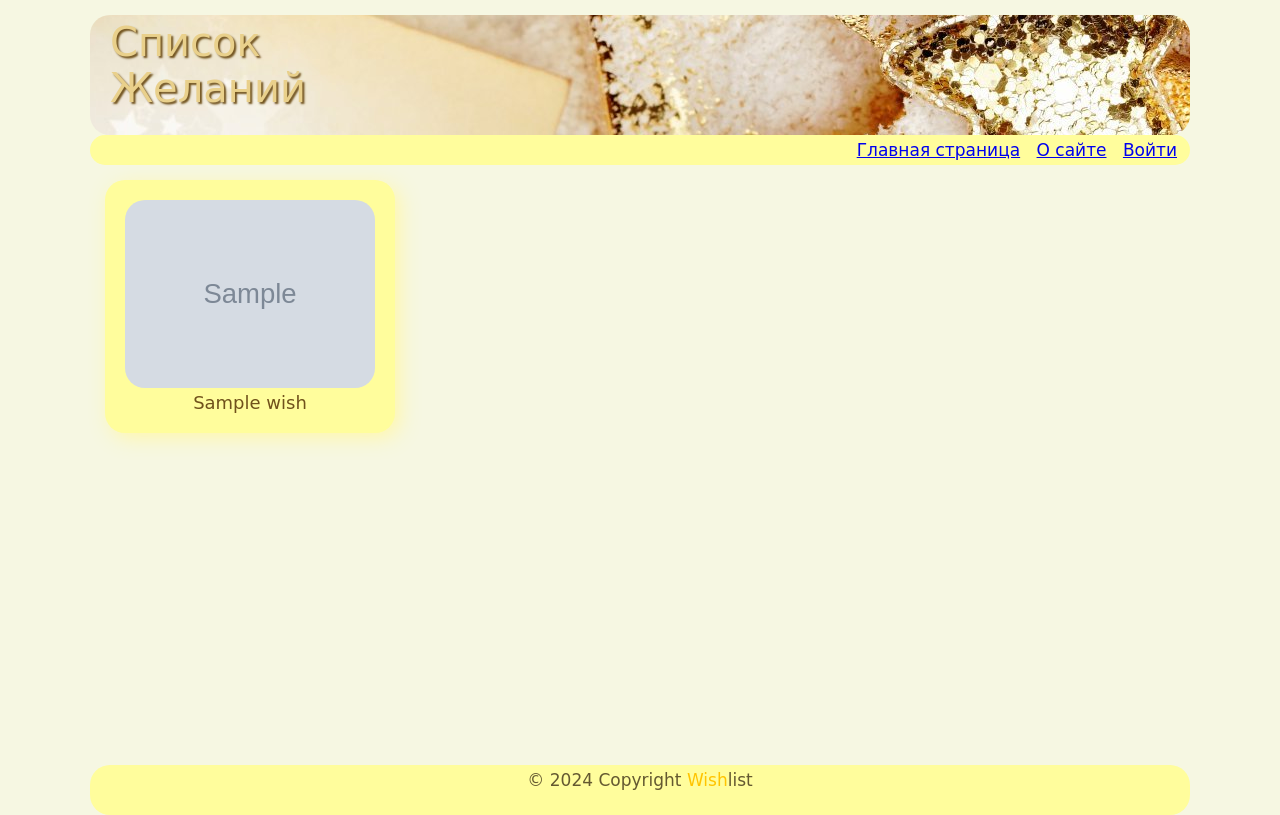
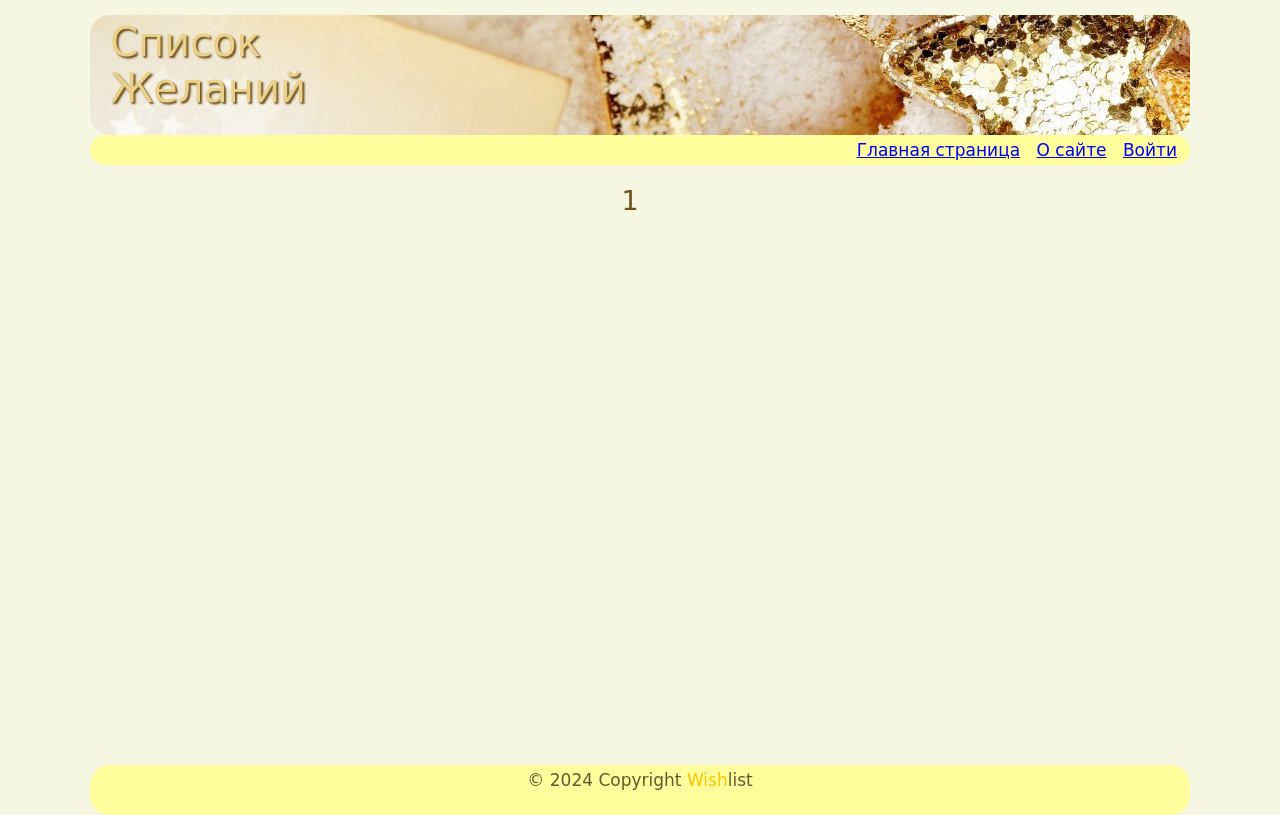
Before and after one commit to Trivium1999/wishlist, a Django app: page / in a window 1280 px wide. Run offline with Django 4.2, Linux system fonts and the light colour scheme; tables that the repository leaves empty hold one stand-in row (values such as "Sample post"); grey boxes marked "Sample" are stand-in pictures.

Commit message:
сделала grid и пагинацию

```diff
--- a/list/views.py
+++ b/list/views.py
@@ -11,6 +11,8 @@ from .utils import *
 class WishIndex(DataMixin, ListView):
     model = Wish
     template_name = 'list/index.html'
+    context_object_name = 'wishes'
+    paginate_by = 6
 
     def get_context_data(self, *, object_list=None, **kwargs):
         context = super().get_context_data(**kwargs)
--- a/static/css/style.css
+++ b/static/css/style.css
@@ -5,7 +5,7 @@
 
 html, body {
     height: 100%;
-    background: #f6f7e2;
+    background:  #f6f7e2;
 }
 
 img {
@@ -73,6 +73,8 @@ ul.mainmenu li {
     text-align: center;
 }
 
+
+
 .title_details {
     margin-left: 50px;
     margin-bottom: 15px;
@@ -136,3 +138,55 @@ ul.mainmenu li {
 .index_title_btn:hover {
     background-color: #fbffc4;
 }
+
+.index_user {
+    display: grid;
+    grid-template-columns: repeat(3, 1fr);
+}
+
+
+.list-pages {
+    text-align: center;
+	margin: 0 0 20px 0;
+}
+
+.list-pages ul {
+    margin: 20px 0 0 0;
+	padding: 0;
+	list-style: none;
+}
+
+.list-pages ul li {
+    display: inline-block;
+	margin: 0 20px 0 0;
+}
+
+.list-page a {
+    text-decoration: None;
+}
+
+.list-pages .page-num, .page-num-selected {
+    display: inline-block;
+	width: 60px;
+	height: 44px;
+	border: 1px solid #f5e980;
+	border-radius: 10px;
+    color: #70511b;
+    font-size: 27px;
+    font-family: Comic Sans MS, Geneva, Arial, Helvetica, sans-serif;
+    text-decoration: none;
+}
+
+.list-pages .page-num:hover {
+	box-shadow: 3px 3px 1px #f4f5b3;
+}
+
+.list-pages .page-num-selected {
+	border: none;
+	color: #70511b;
+	font-size: 27px;
+}
+
+.list-pages .page-num-selected:hover {
+	box-shadow: none;
+}
--- a/templates/base.html
+++ b/templates/base.html
@@ -14,6 +14,7 @@
     <div class="header">
       <div class="header_text">{{heading}}</div>
     </div>
+
     <ul class="mainmenu">
       {% block mainmenu %}
           {% for m in menu %}
@@ -21,19 +22,34 @@
               <li><a href="{% url m.url_name %}">{{ m.title }}</a></li>
             {% else %}
               <li class="last"><a href="{% url m.url_name %}">{{ m.title }}</a></li>
-              {% endif %}
+            {% endif %}
           {% endfor %}
-          {% endblock mainmenu %}
-      </ul>
+      {% endblock mainmenu %}
+    </ul>
+
       <div class="content">
 
       {% block content %}
       {% endblock %}
+
       </div>
+          <nav class="list-pages">
+            <ul>
+              {% for p in paginator.page_range %}
+                {% if page_obj.number == p %}
+                  <li class="page-num page-num-selected">{{ p }}</li>
+                {% else %}
+                  <li class="page-num">
+                    <a href="?page={{ p }}">{{ p }}</a>
+                  </li>
+                {% endif %}
+              {% endfor %}
+            </ul>
+          </nav>
       </div>
   <div class="footer">
     <p>© {{ 2024 }} Copyright <span style="color:rgb(255, 196, 0)">Wish</span>list</p>
-    <p></p>
+
   </div>
 </div>
 </body>
--- a/templates/list/details.html
+++ b/templates/list/details.html
@@ -4,12 +4,10 @@
 
 <div class="wrapper_details">
 
-   <!-- <div class="gift"> -->
-
       {% if wish.image %}
       <img class="gift_img" src="{{ wish.image.url }}" alt="Фото подарка">
       {% else %}
-      <img src="static/img/image_not_image.png/" alt="Фото подарка">
+      <img src="/static/img/image_not_image.png/" alt="Фото подарка">
       {% endif %}
    <div>
       <span class="title_details">{{ wish.title }} </span>
--- a/templates/list/index.html
+++ b/templates/list/index.html
@@ -2,42 +2,25 @@
 {% load my_custom_tags %}
 
 {% block content %}
-{% get_wishes as wishes %}
-<!--
-<ul>
-    {% for w in wishes %}
-    {% if w.image %}
-      <p><img class="img-article-left thumb" src="{{w.image.url}}"></p>
-    {% else %}
-      <p><img class="img-article-left thumb" src="static/img/image_not_image.png/"></p>
-    {% endif %}
-      <li>
-        <p>
-          <a href="{% url 'wishlist:details_wish' w.slug %}">{{w.title}}</a>
-        </p>
-      </li>
-      <li type="None">
-        <p>{{w.author}}</p>
-      </li>
-    {% endfor %}
-</ul> -->
+ <!-- get_wishes as wishes  -->
 
 
-<!-- {% get_wishes as wishes %} -->
-
+<div class="index_user">
     {% for w in wishes %}
-    <div class="index_user">
         <div class="user_card">
           {% if w.image %}
-          <!-- <a href="#" class="user_image"></a> -->
+            <div>
               <img class="index_img" src="{{w.image.url}}">
+            </div>
           {% else %}
+            <div>
               <img class="index_img" src="static/img/image_not_image.png/">
+            </div>
           {% endif %}
             <div class="index_title">
               <a class="index_title_btn" href="{% url 'wishlist:details_wish' w.slug %}">{{w.title}}</a>
             </div>
         </div>
+        {% endfor %}
       </div>
-{% endfor %}
 {% endblock %}
--- a/wishlist/settings.py
+++ b/wishlist/settings.py
@@ -12,7 +12,7 @@ BASE_DIR = Path(__file__).resolve().parent.parent
 SECRET_KEY = 'django-insecure-ip6x4(9cb5o*oe+!#k3ew=)m=84x4!z(g%rmnk*75^u4mg1a_t'
 
 # SECURITY WARNING: don't run with debug turned on in production!
-DEBUG = False
+DEBUG = True
 
 ALLOWED_HOSTS = ['127.0.0.1']
 
```
Lines whose indentation alone changed are shown as unchanged.
